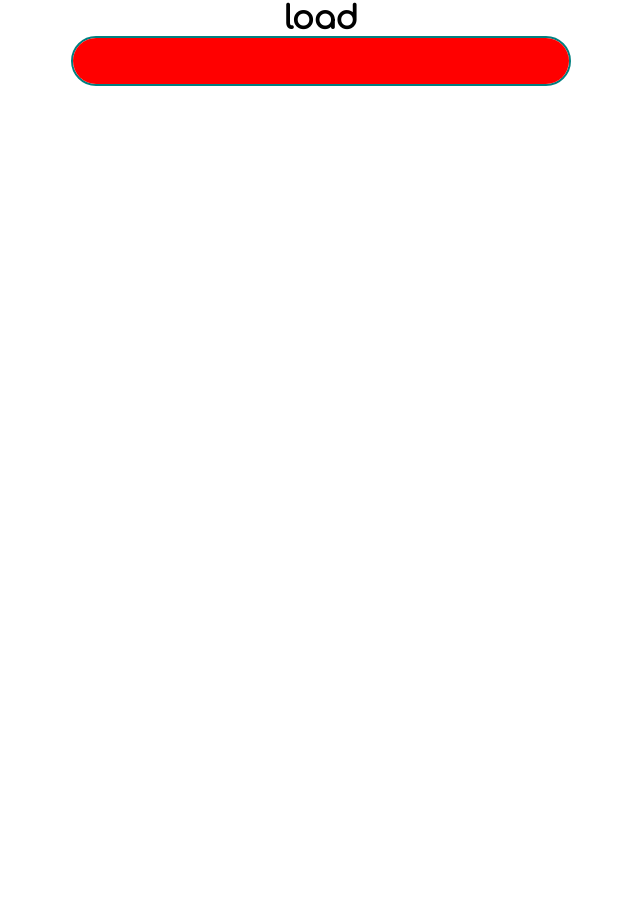
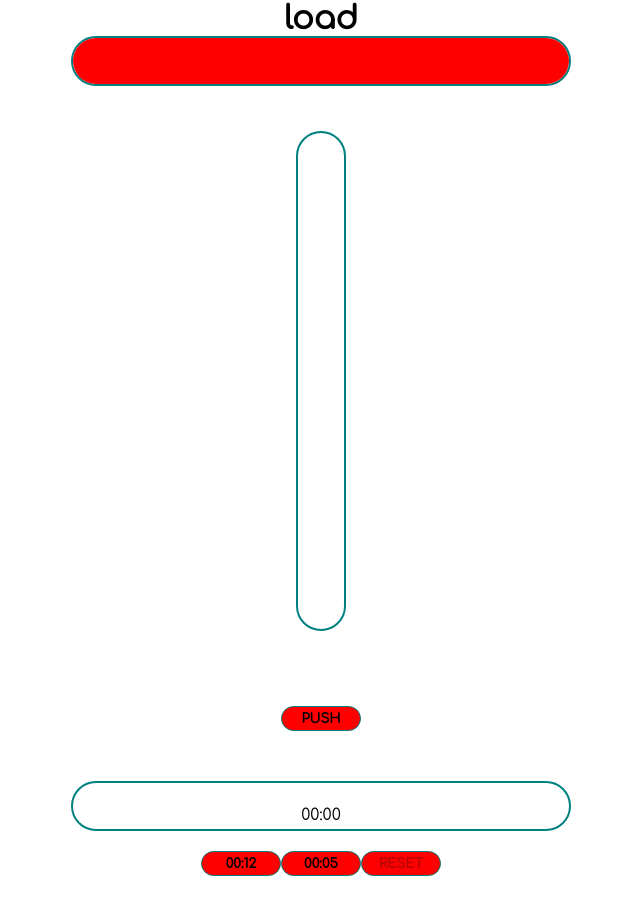
Before and after one commit to Venenumjke/LearningReact, a React (Create React App) app: page / in a window 1280 px wide. Shown: the part 1029-1943 px from the top of the page, without its empty margins (319-959 px from the left). Before the commit the page ends 1185 px from the top, so only its background shows below. Built offline with nearby package versions, Linux system fonts and the light colour scheme.

Commit message:
finisedBars

```diff
--- /dev/null
+++ b/src/components/PBWithTimer/index.jsx
@@ -0,0 +1,85 @@
+/* eslint-disable no-shadow */
+/* eslint-disable no-unused-expressions */
+import React, {
+  memo, useCallback, useEffect, useState,
+} from 'react';
+import {
+  Wrapper, Item, Container, ButtonWrapper, TimerWrapper,
+} from './style';
+import Button from '../Button';
+
+const fstButtonDuration = 12;
+const scndButtonDuration = 5;
+
+const PBWithTimer = memo(() => {
+  const [width, setWidth] = useState(0);
+  const [isCounting, setIsCounting] = useState(false);
+  const [duration, setDuration] = useState(0);
+  const [timer, setTimer] = useState(0);
+
+  useEffect(() => {
+    const interval = setInterval(() => {
+      isCounting && setTimer((timer) => (timer >= 1 ? timer - 1 : 0));
+    }, 1000);
+    return () => clearInterval(interval);
+  }, [isCounting]);
+
+  const fstButton = useCallback(() => {
+    setTimer(timer + fstButtonDuration);
+    setIsCounting(true);
+    setDuration(duration + fstButtonDuration);
+    setWidth(100);
+  }, [width]);
+
+  const scndButton = useCallback(() => {
+    setTimer(timer + scndButtonDuration);
+    setIsCounting(true);
+    setDuration(duration + scndButtonDuration);
+    setWidth(100);
+  }, [width]);
+
+  const resetFunc = useCallback(() => {
+    setTimer(0);
+    setIsCounting(false);
+    setDuration(0);
+    setWidth(0);
+  }, [width]);
+
+  return (
+    <Container>
+      <Wrapper>
+        <Item
+          style={{
+            width: `${width}%`,
+            transition: `${duration}s`,
+          }}
+        />
+        <TimerWrapper>
+          {timer < 10 ? `00:0${timer}` : `00:${timer}`}
+        </TimerWrapper>
+      </Wrapper>
+      <ButtonWrapper>
+        <Button
+          disabled={isCounting}
+          onPress={fstButton}
+          text={`00:${fstButtonDuration}`}
+          bgRed
+        />
+        <Button
+          disabled={isCounting}
+          onPress={scndButton}
+          text={`00:0${scndButtonDuration}`}
+          bgRed
+        />
+        <Button
+          disabled={!isCounting}
+          onPress={resetFunc}
+          text="RESET"
+          bgRed
+        />
+      </ButtonWrapper>
+    </Container>
+  );
+});
+
+export default PBWithTimer;
--- /dev/null
+++ b/src/components/PBWithTimer/style.js
@@ -0,0 +1,37 @@
+/* eslint-disable import/prefer-default-export */
+import styled from 'styled-components';
+
+export const Container = styled.div`
+  display: flex;
+  flex-direction: column;
+  width: 100%;
+  margin-bottom: 50px;
+  align-items: center;
+`;
+
+export const Wrapper = styled.div`
+  width: 500px;
+  height: 50px;
+  border: 2px solid teal;
+  border-radius: 50px;
+  overflow: hidden;
+  margin-bottom: 20px;
+  position: relative;
+`;
+
+export const Item = styled.div`
+  width: 0%;
+  height: 50px;
+  background-color: red;
+  transition: all, 2s, ease-out;
+`;
+
+export const ButtonWrapper = styled.div`
+  display: flex;
+`;
+
+export const TimerWrapper = styled.div`
+  position: absolute;
+  left: 46%;
+  top: 50%;
+`;
--- /dev/null
+++ b/src/components/VertProgressBar/index.jsx
@@ -0,0 +1,25 @@
+/* eslint-disable no-unused-vars */
+import React, { memo, useCallback, useState } from 'react';
+import { Wrapper, Item, Container } from './style';
+import Button from '../Button';
+
+const VertProgressBar = memo(() => {
+  const [width, setWidth] = useState(0);
+  const progress = useCallback(() => {
+    setWidth(100);
+    if (width === 100) {
+      setWidth(0);
+    }
+  }, [width]);
+
+  return (
+    <Container>
+      <Wrapper>
+        <Item style={{ width: `${width}%` }} />
+      </Wrapper>
+      <Button onPress={progress} text="PUSH" bgRed />
+    </Container>
+  );
+});
+
+export default VertProgressBar;
--- /dev/null
+++ b/src/components/VertProgressBar/style.js
@@ -0,0 +1,28 @@
+/* eslint-disable import/prefer-default-export */
+import styled from 'styled-components';
+
+export const Container = styled.div`
+  display: flex;
+  flex-direction: column;
+  width: 100%;
+  margin-bottom: 50px;
+  align-items: center;
+`;
+
+export const Wrapper = styled.div`
+  width: 500px;
+  height: 50px;
+  border: 2px solid teal;
+  border-radius: 50px;
+  overflow: hidden;
+  margin-bottom: 300px;
+  margin-top: 200px;
+  transform: rotateZ(-90deg);
+`;
+
+export const Item = styled.div`
+  width: 0%;
+  height: 50px;
+  background-color: red;
+  transition: all, 2s;
+`;
--- a/src/screens/MainScreen/index.js
+++ b/src/screens/MainScreen/index.js
@@ -3,6 +3,8 @@ import { Header, HeaderTitle } from './styles';
 import TranslateTest from '../../components/TranslateTest';
 import Slider from '../../components/Slider';
 import ProgressBar from '../../components/ProgressBarContainer';
+import VertProgressBar from '../../components/VertProgressBar';
+import PBWithTimer from '../../components/PBWithTimer';
 
 function mainScreen() {
   return (
@@ -13,6 +15,8 @@ function mainScreen() {
       <TranslateTest />
       <Slider />
       <ProgressBar />
+      <VertProgressBar />
+      <PBWithTimer />
     </>
   );
 }
```
